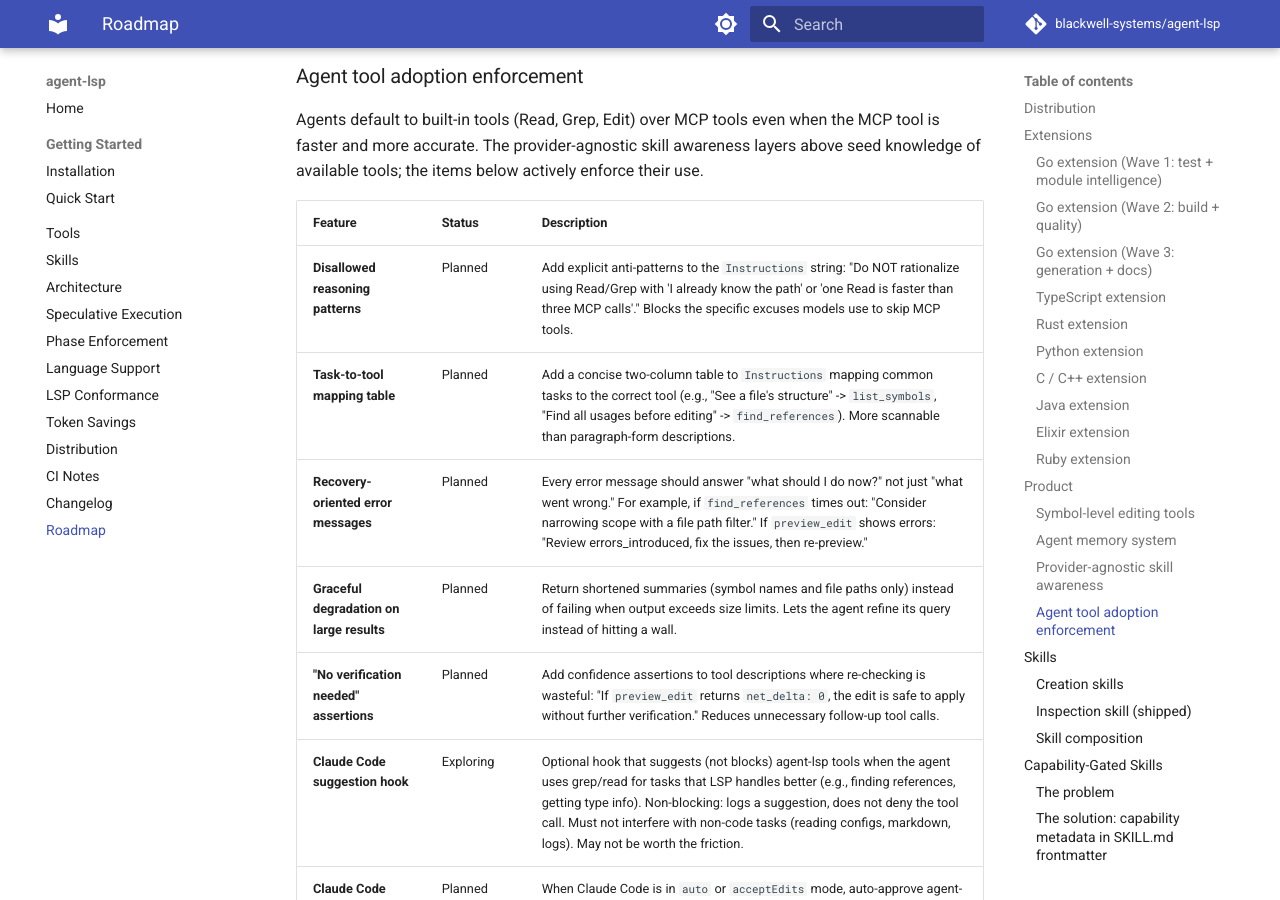
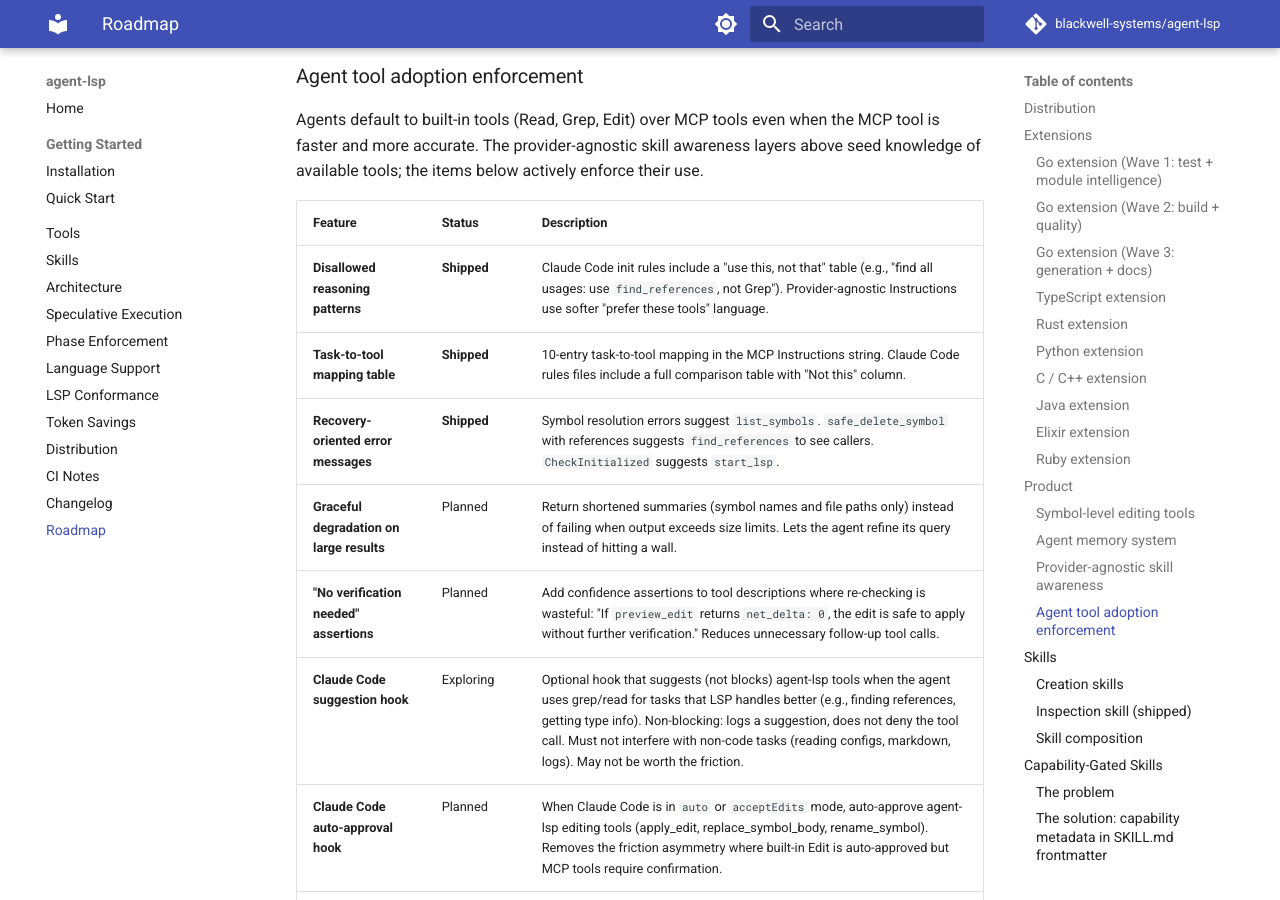
Before and after one commit to blackwell-systems/agent-lsp, an MkDocs documentation site: the page built from docs/roadmap.md, in a window 1280 px wide and 900 px high, scrolled down 7946 px. Built offline with MkDocs 1.6.1 and Material for MkDocs 9.7.7, drawn with Linux system fonts in a browser that asks for light colours; comment, search, counter and statistics services are not loaded.

Commit message:
roadmap: mark enforcement items 1-3 as shipped

```diff
--- a/docs/roadmap.md
+++ b/docs/roadmap.md
@@ -192,9 +192,9 @@
 
 | Feature | Status | Description |
 |---------|--------|-------------|
-| **Disallowed reasoning patterns** | Planned | Add explicit anti-patterns to the `Instructions` string: "Do NOT rationalize using Read/Grep with 'I already know the path' or 'one Read is faster than three MCP calls'." Blocks the specific excuses models use to skip MCP tools. |
-| **Task-to-tool mapping table** | Planned | Add a concise two-column table to `Instructions` mapping common tasks to the correct tool (e.g., "See a file's structure" -> `list_symbols`, "Find all usages before editing" -> `find_references`). More scannable than paragraph-form descriptions. |
-| **Recovery-oriented error messages** | Planned | Every error message should answer "what should I do now?" not just "what went wrong." For example, if `find_references` times out: "Consider narrowing scope with a file path filter." If `preview_edit` shows errors: "Review errors_introduced, fix the issues, then re-preview." |
+| **Disallowed reasoning patterns** | **Shipped** | Claude Code init rules include a "use this, not that" table (e.g., "find all usages: use `find_references`, not Grep"). Provider-agnostic Instructions use softer "prefer these tools" language. |
+| **Task-to-tool mapping table** | **Shipped** | 10-entry task-to-tool mapping in the MCP Instructions string. Claude Code rules files include a full comparison table with "Not this" column. |
+| **Recovery-oriented error messages** | **Shipped** | Symbol resolution errors suggest `list_symbols`. `safe_delete_symbol` with references suggests `find_references` to see callers. `CheckInitialized` suggests `start_lsp`. |
 | **Graceful degradation on large results** | Planned | Return shortened summaries (symbol names and file paths only) instead of failing when output exceeds size limits. Lets the agent refine its query instead of hitting a wall. |
 | **"No verification needed" assertions** | Planned | Add confidence assertions to tool descriptions where re-checking is wasteful: "If `preview_edit` returns `net_delta: 0`, the edit is safe to apply without further verification." Reduces unnecessary follow-up tool calls. |
 | **Claude Code suggestion hook** | Exploring | Optional hook that suggests (not blocks) agent-lsp tools when the agent uses grep/read for tasks that LSP handles better (e.g., finding references, getting type info). Non-blocking: logs a suggestion, does not deny the tool call. Must not interfere with non-code tasks (reading configs, markdown, logs). May not be worth the friction. |
```
